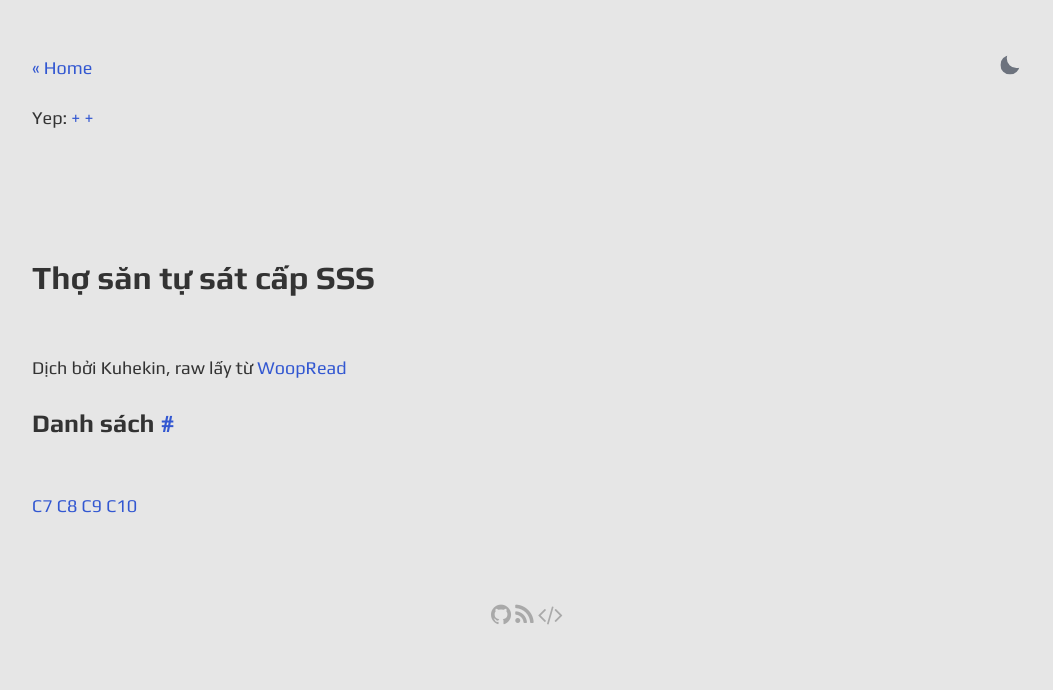
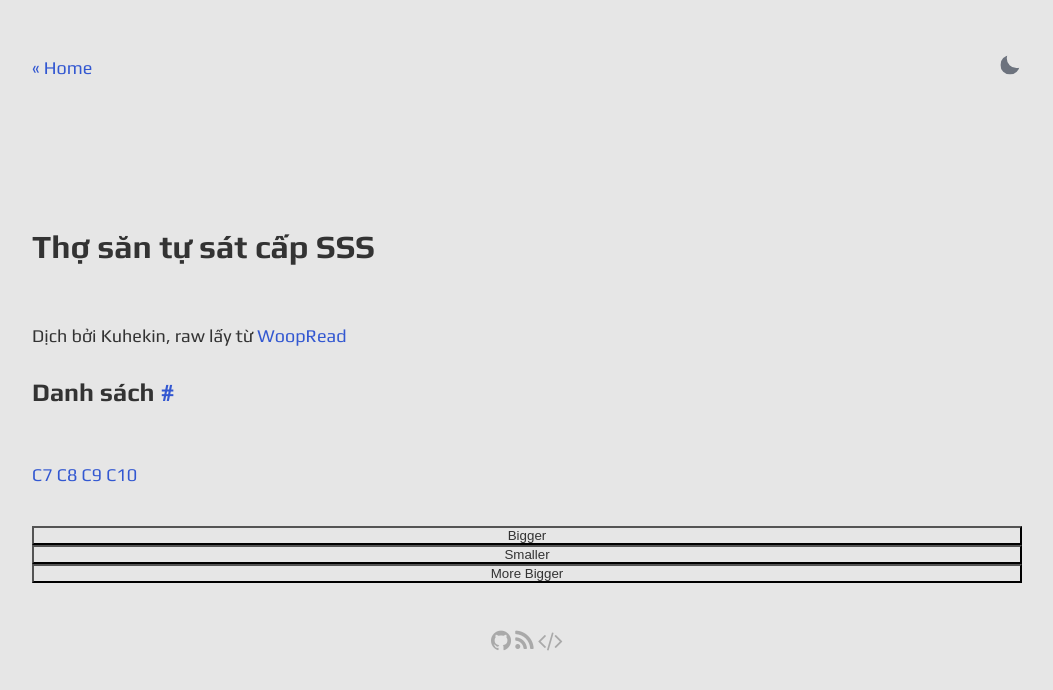
Before and after one commit to kuhekin/gesko, a Jekyll site: the page built from ssscsh.md, in a window 1280 px wide. Shown: the top 690 px of the page, without its empty margins (113-1166 px from the left). Built offline with Jekyll 4.4.1, drawn with Linux system fonts in a browser that asks for light colours.

Commit message:
Update page.html

```diff
--- a/_layouts/page.html
+++ b/_layouts/page.html
@@ -11,30 +11,29 @@ layout: default
   </div>
 </section>
 
-<script scr="http://code.jquery.com/jquery-3.6.0.min.js"></script>
-<script>
-$(document).ready(function(e) {
-	var section = 'span,.change';
-	var originalSize = $(section).css('font-size');
-	$('.increase').click(function(){
-		var increaseSize = parseInt$(section).css('font-size');
-		$(section).css('font-size',increaseSize*1.2);
-	});
-	var section = 'span,.change';
-	var originalSize = $(section).css('font-size');
-	$('.increase').click(function(){
-		var increaseSize = parseInt$(section).css('font-size');
-		$(section).css('font-size',increaseSize*0.8);
-	});
-});
-</script>
-
-<div>Yep:
-	<a href="#" class="increase" title="Plus">+</a>
-	<a href="#" class="increase" title="Minus">+</a>
-</div>
-
 <section class="post">
   <h2>{{ page.title }}</h2>
   {{ content }}
 </section>
+
+<button id="bigger">Bigger</button>
+<button id="smaller">Smaller</button>
+<button id="moreBigger">More Bigger</button>
+
+<script>
+var size = 18; // or any default number yo want
+$(document).ready(function() {
+  $("#bigger").click(function() {
+    $("p").css("font-size", size + 1 + "px");
+    size++;
+  });
+  $("#smaller").click(function() {
+    $("p").css("font-size", size - 1 + "px");
+    size--;
+  });
+  $("#moreBigger").click(function() {
+    $("p").css("font-size", size + 2 + "px");
+    size+=2;
+  });
+});
+</script>
```
